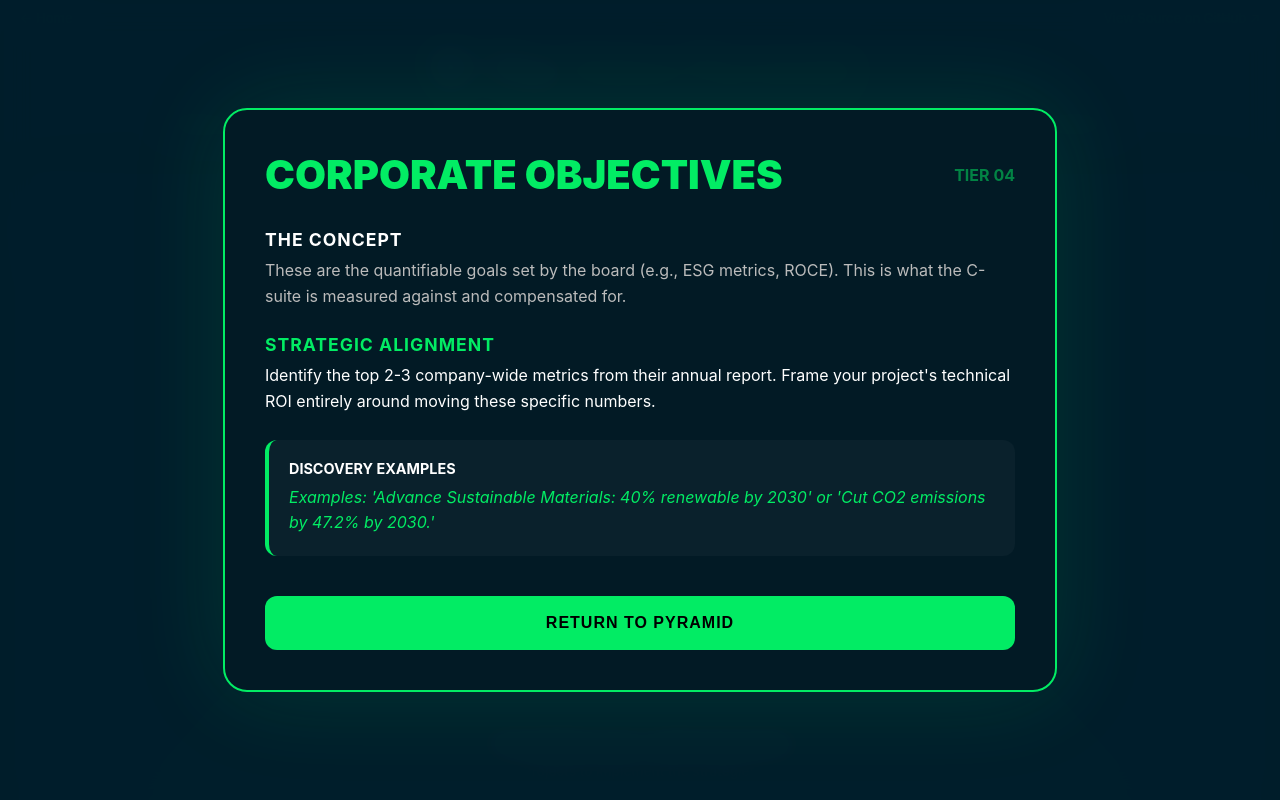
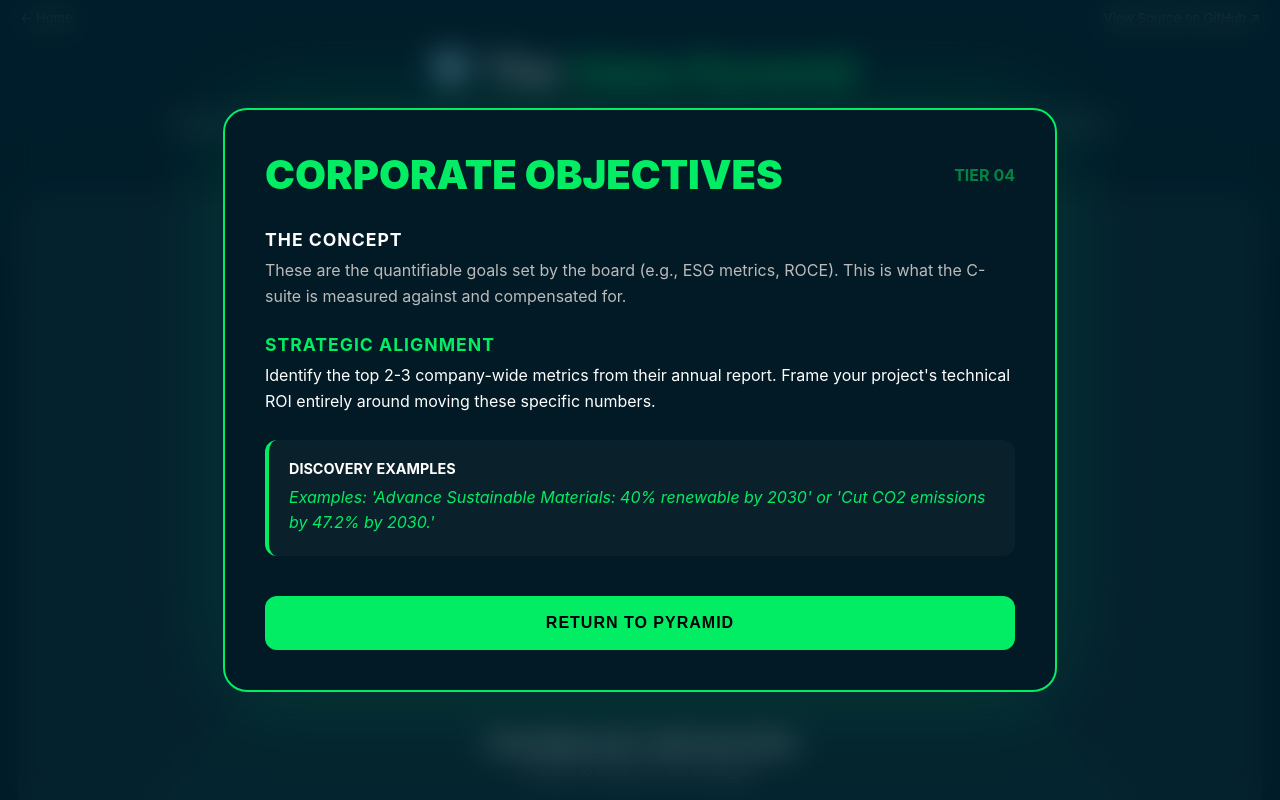
Before and after one commit to itchap/itchap, a React (Vite) app in the folder Apps/value-pyramid/frontend/: page / in a window 1280 px wide. Both pictures are taken after a click on the element 640 px from the left and 527 px from the top of the page. Built offline with nearby package versions, Linux system fonts and the light colour scheme.

Commit message:
opacity
opcaity

```diff
--- a/Apps/value-pyramid/frontend/src/App.jsx
+++ b/Apps/value-pyramid/frontend/src/App.jsx
@@ -229,14 +229,12 @@ function App() {
                   onMouseOver={e => {
                     if(!tier.isTop) {
                       e.currentTarget.style.backgroundColor = 'rgba(2, 236, 100, 0.15)';
-                      // THE GLOW: Added here! Using drop-shadow to glow OUTWARDS
                       e.currentTarget.style.filter = `drop-shadow(0 0 15px rgba(2, 236, 100, 0.5))`;
                     }
                   }}
                   onMouseOut={e => {
                     if(!tier.isTop) {
                       e.currentTarget.style.backgroundColor = 'rgba(2, 236, 100, 0.05)';
-                      // REMOVE GLOW: Added here!
                       e.currentTarget.style.filter = 'none';
                     }
                   }}
@@ -279,9 +277,18 @@ function App() {
         </div>
       </div>
 
-      {/* MODAL UI */}
+      {/* MODAL UI WITH FADED BACKGROUND FIX */}
       {activeNode && (
-        <div style={{ position: 'fixed', inset: 0, backgroundColor: 'rgba(1, 30, 43, 0.98)', backdropFilter: 'blur(15px)', zIndex: 100, display: 'flex', justifyContent: 'center', alignItems: 'center' }}>
+        <div style={{
+          position: 'fixed',
+          inset: 0,
+          backgroundColor: 'rgba(1, 30, 43, 0.65)', /* Changed from 0.98 to 0.65 so background shows through */
+          backdropFilter: 'blur(15px)',
+          zIndex: 100,
+          display: 'flex',
+          justifyContent: 'center',
+          alignItems: 'center'
+        }}>
           <div style={{
             backgroundColor: '#021a25',
             border: `2px solid ${theme.accent}`,
```
